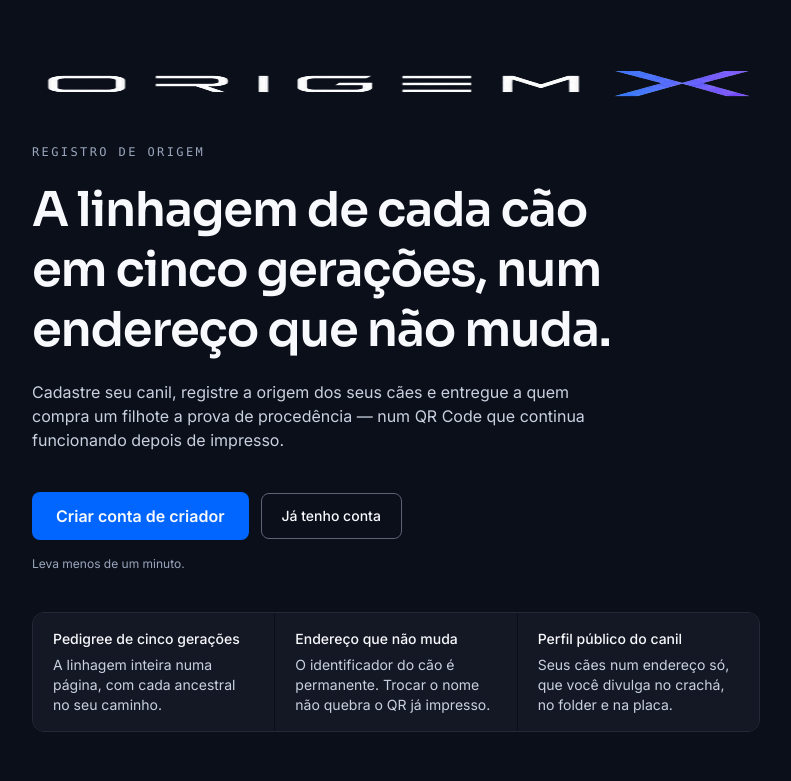
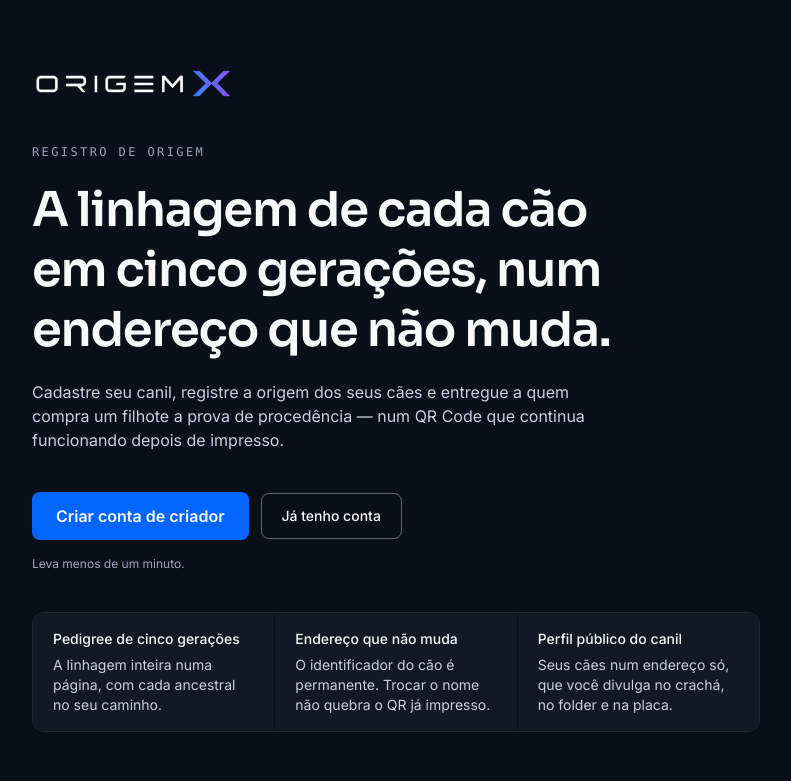
Before and after one commit to OrigemX-Brasil/OrigemX, a Next.js app: page / in a window 1280 px wide. Shown: the top 781 px of the page, without its empty margins (244-1035 px from the left). Built offline with nearby package versions, Linux system fonts and the light colour scheme; no server answers.

Commit message:
home nova

```diff
--- a/src/app/page.tsx
+++ b/src/app/page.tsx
@@ -61,7 +61,10 @@ export default function CapturaPage() {
         width={662}
         height={132}
         priority
-        className="h-10 w-auto"
+        // `main` é flex-col sem `items-center`: sem `self-start`, o stretch
+        // padrão do eixo cruzado ignora `w-auto` e esprema a logo até a
+        // largura inteira do container.
+        className="h-10 w-auto self-start"
       />
 
       <div className="flex flex-col gap-5">
--- a/src/lib/types/database.ts
+++ b/src/lib/types/database.ts
@@ -201,6 +201,7 @@ export type Database = {
           description: string | null
           founder_number: number | null
           id: string
+          instagram_handle: string | null
           logo_url: string | null
           name: string
           owner_id: string
@@ -218,6 +219,7 @@ export type Database = {
           description?: string | null
           founder_number?: number | null
           id?: string
+          instagram_handle?: string | null
           logo_url?: string | null
           name: string
           owner_id: string
@@ -235,6 +237,7 @@ export type Database = {
           description?: string | null
           founder_number?: number | null
           id?: string
+          instagram_handle?: string | null
           logo_url?: string | null
           name?: string
           owner_id?: string
```
